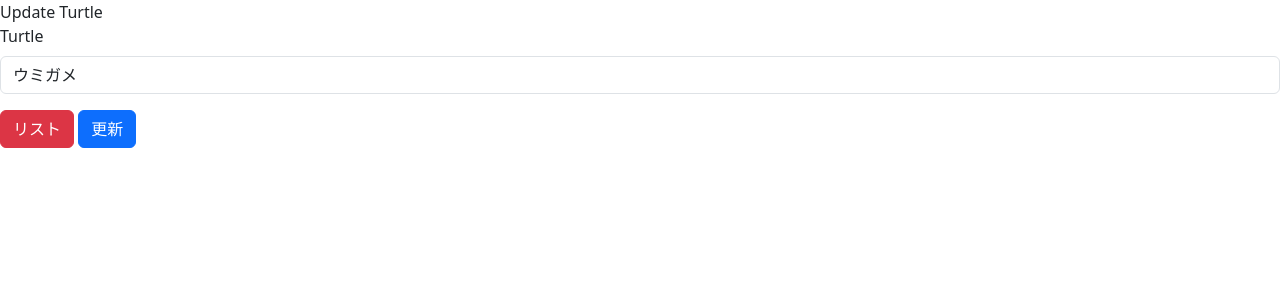
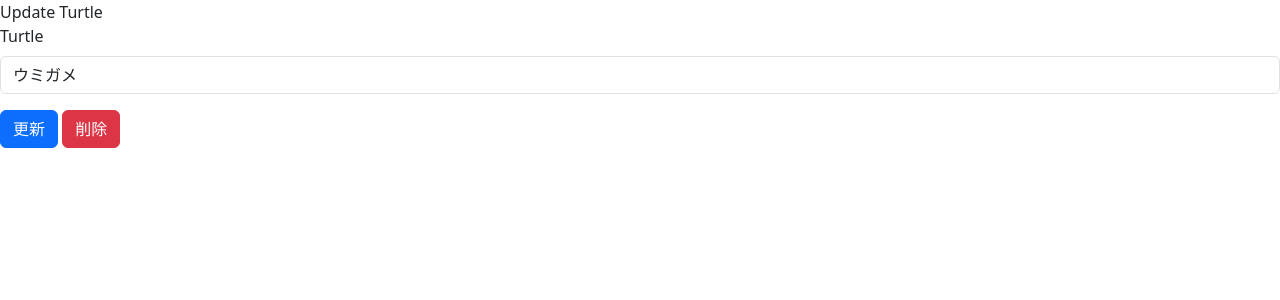
Before and after one commit to Takoyaki2116/Turtless, a Flask app: page /edit/1 in a window 1280 px wide. Shown: the top 300 px of the page. Run offline with Flask 3, Linux system fonts and the light colour scheme.

Commit message:
更新できるようになった

```diff
--- a/main.py
+++ b/main.py
@@ -26,6 +26,14 @@ def edit(id):
       turtle = Turtle.get(id=id)
       return render_template("edit.html", turtle=turtle)
 
+@app.route("/update/<id>", methods=["POST"])
+def update(id):
+      turtle = Turtle.get(id=id)
+      Turtlenamee = request.form["Turtlename"]
+      turtle.name = Turtlenamee
+      turtle.save()
+      return redirect("/list")
+
 @app.route("/new", methods=["POST"])
 def new():
   Turtlename = request.form["Turtlename"]
--- a/templates/edit.html
+++ b/templates/edit.html
@@ -9,14 +9,14 @@
 </head>
 <body>
     Update Turtle
-    <form action="/edit/{{ turtle.id }}" method="post">
+    <form action="/update/{{ turtle.id }}" method="post">
 
 
         <div class="mb-3">
               <label for="exampleFormControlInput1" class="form-label">Turtle</label>
               <input  name="Turtlename" type="text" class="form-control" id="exampleFormControlInput1" placeholder="Let's Edit Turtles's name" value="{{ turtle.name }}"">
             </div>
-     <a class="btn btn-danger" href="/list">リスト</a>
-     <a class="btn btn-primary" href="/add">更新</a>
+    <button type="submit" class="btn btn-primary">更新</button>
+     <a class="btn btn-danger" href="/list">削除</a>
     </form>
 </body>
```
Also changed, not shown: Turtle.db.
